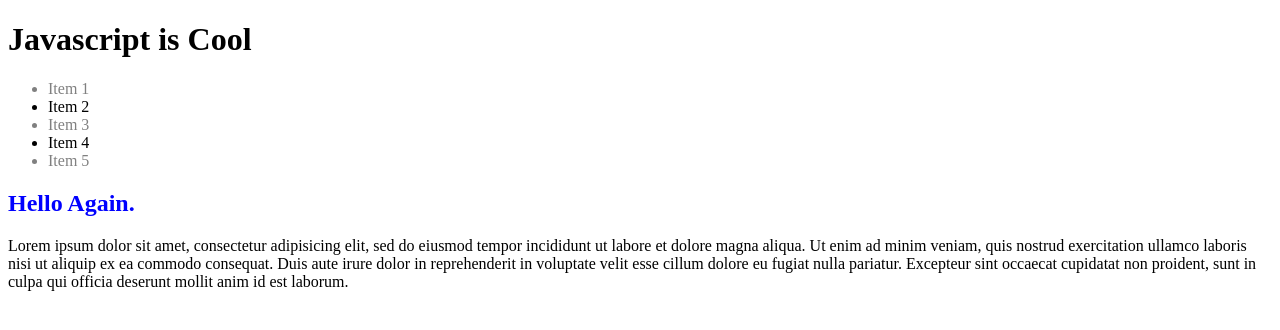
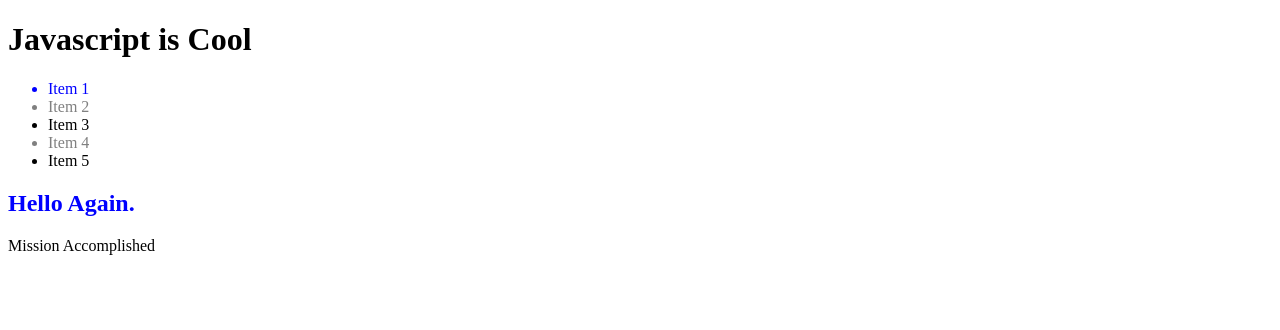
Before and after one commit to asvarnon/codeup-web-exercises, a plain HTML site: page dom-query-js.html in a window 1280 px wide. Drawn offline with Linux system fonts and the light colour scheme.

Commit message:
finished exercise

```diff
--- a/dom-query-js.html
+++ b/dom-query-js.html
@@ -43,26 +43,25 @@
         var listItems = document.getElementsByTagName('li');
 
         // TODO: Set text color on every other list item to grey
-        // TODO: Set text color of li with dbid = 1 to blue
-        for (var i = 0; i < listItems.length; i += 2) {
-            var bodyElement = document.getElementsByTagName('li')[i]
-            var dBid = listItems[i].getAttribute("data-dbid");
-            console.log(dBid);
-            if (dBid === 1){
-                bodyElement.style.color = "blue";
+        for (var i = 0; i < listItems.length; i++) {
+            if(i % 2 !== 0){
+                listItems[i].style.color = "gray";
             }
-            //TODO:fix if condition.
-            bodyElement.style.color = "grey";
+
+            // TODO: Set text color of li with dbid = 1 to blue
+            var dataID = listItems[i].getAttribute("data-dbid");
+            if(dataID === "1"){
+                listItems[i].style.color = "blue";
+            }
         }
+
 
         // TODO: Uncomment the next line and get all elements with class name sub-paragraph
         var subParagraphs = document.getElementsByClassName('sub-paragraph');
 
         // TODO: Change the text in the first sub paragraph to "Mission Accomplished!"
-        subParagraphs.innerHTML = "Mission Accomplished";
-        console.log(subParagraphs.innerHTML);
-        subParagraphs.innerText = "Mission Accomplished";
-        console.log(subParagraphs.innerText);
+        subParagraphs[0].innerText = "Mission Accomplished";
+
 
     })();
 </script>
```
